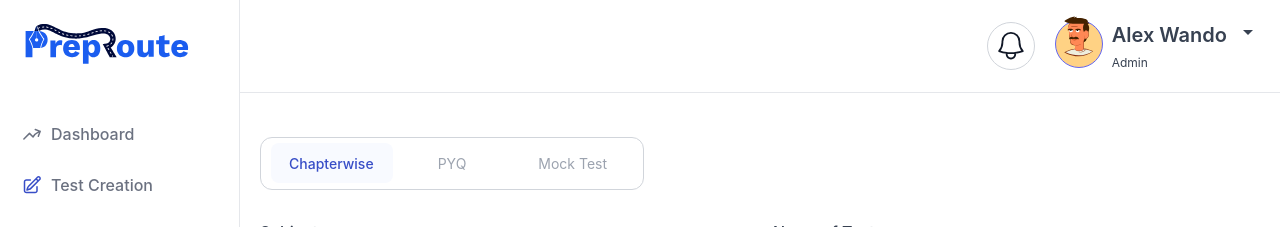
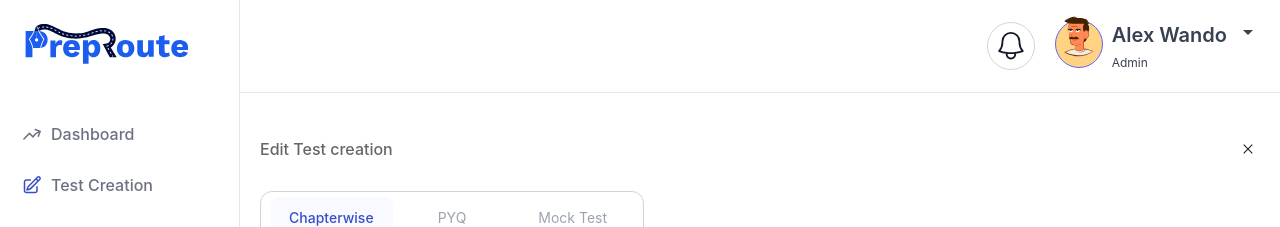
Before and after one commit to hardikgondalia/preproute-assignment, a React (Vite) app: page /test-creation in a window 1280 px wide. Shown: the top 227 px of the page. Built offline with nearby package versions, Linux system fonts and the light colour scheme; no server answers; sample sign-in values are in the browser's storage.

Commit message:
Popup Design

```diff
--- a/src/components/common/ModalSection.tsx
+++ b/src/components/common/ModalSection.tsx
@@ -39,11 +39,11 @@ const ModalSection = ({
 
   return createPortal(
     <div
-      className="fixed inset-0 z-[9999] flex items-center justify-center bg-black/50 animate-fadeIn"
+      className="fixed inset-0 z-9999 flex items-center justify-center bg-black/90 animate-fadeIn"
       onClick={closeOnOverlayClick ? onClose : undefined}
     >
       <div
-        className={`relative animate-scaleIn ${className}`}
+        className={`relative animate-scaleIn w-9/12 h-4/5 bg-white p-5 rounded-lg ${className}`}
         onClick={(e) => e.stopPropagation()}
       >
         {children}
--- a/src/components/testCreation/QuestionsSection.tsx
+++ b/src/components/testCreation/QuestionsSection.tsx
@@ -22,7 +22,7 @@ const QuestionsSection = () => {
           </button>
         </div>
       </div>
-      <div className="flex flex-col gap-7.5 h-[calc(100%-295px)] overflow-y-auto">
+      <div className="pb-5 flex flex-col gap-7.5 h-[calc(100%-325px)] overflow-y-auto">
         <button className="w-fit flex items-center gap-0.5 py-1.5 px-1.25 bg-[#FFFBFB] rounded-lg cursor-pointer">
           <img src="/images/delete.svg" alt="" className="w-5 h-5" />
           <span className="text-[14px] font-normal text-[#FF7F7F]">Delete All Edits</span>
@@ -98,7 +98,7 @@ const QuestionsSection = () => {
             ></textarea>
             <img src="/images/input-delete.svg" alt="" className="w-6 h-6 absolute right-2 top-3 cursor-pointer" />
           </div>
-          <div className="py-2.5 flex items-center justify-center gap-2">
+          {/* <div className="py-2.5 flex items-center justify-center gap-2">
             <div className="w-7 h-7 flex justify-center items-center cursor-pointer">
               <img src="/images/Left.svg" alt="" className="w-3.5 h-3.5" />
             </div>
@@ -126,7 +126,7 @@ const QuestionsSection = () => {
             <div className="w-7 h-7 flex justify-center items-center cursor-pointer">
               <img src="/images/Right.svg" alt="" className="w-3.5 h-3.5" />
             </div>
-          </div>
+          </div> */}
         </div>
         <div className="flex flex-col gap-7.5">
           <label htmlFor="" className="text-[16px] font-medium">
--- a/src/components/testCreation/TestCreationSection.tsx
+++ b/src/components/testCreation/TestCreationSection.tsx
@@ -127,6 +127,10 @@ const TestCreationSection = () => {
 
   return (
     <div className="w-full h-full flex flex-col gap-3.5 md:gap-7.5">
+      <div className="flex justify-between items-center">
+        <span className="text-[16px] font-medium text-[#00000099]">Edit Test creation</span>
+        <img src="/images/close_small.svg" alt="" className="w-6 h-6 cursor-pointer" />
+      </div>
       <div className="max-w-sm">
         <div className="relative flex items-center bg-white border border-[#D1D5DB] rounded-xl py-1.25 px-2.5">
           <div
```
Also changed, not shown: public/images/close_small.svg (added).
